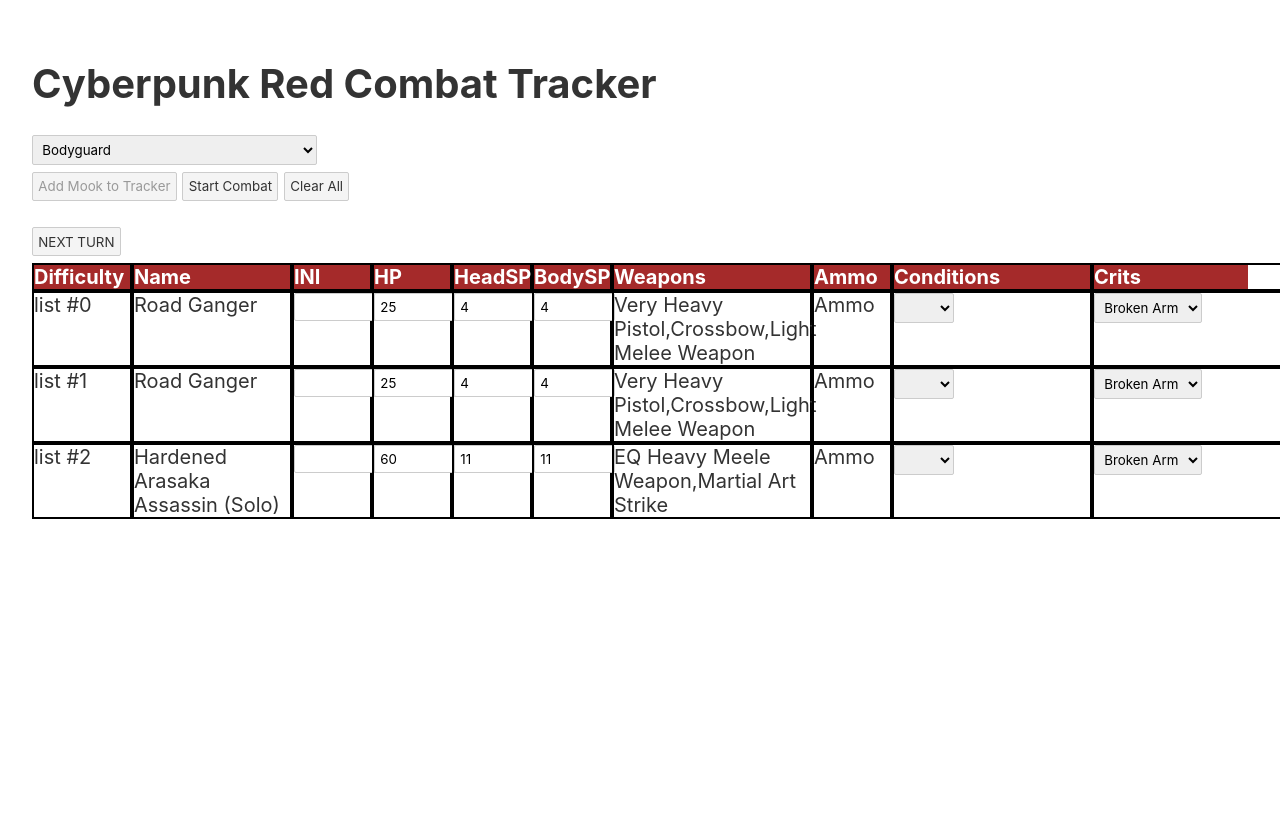
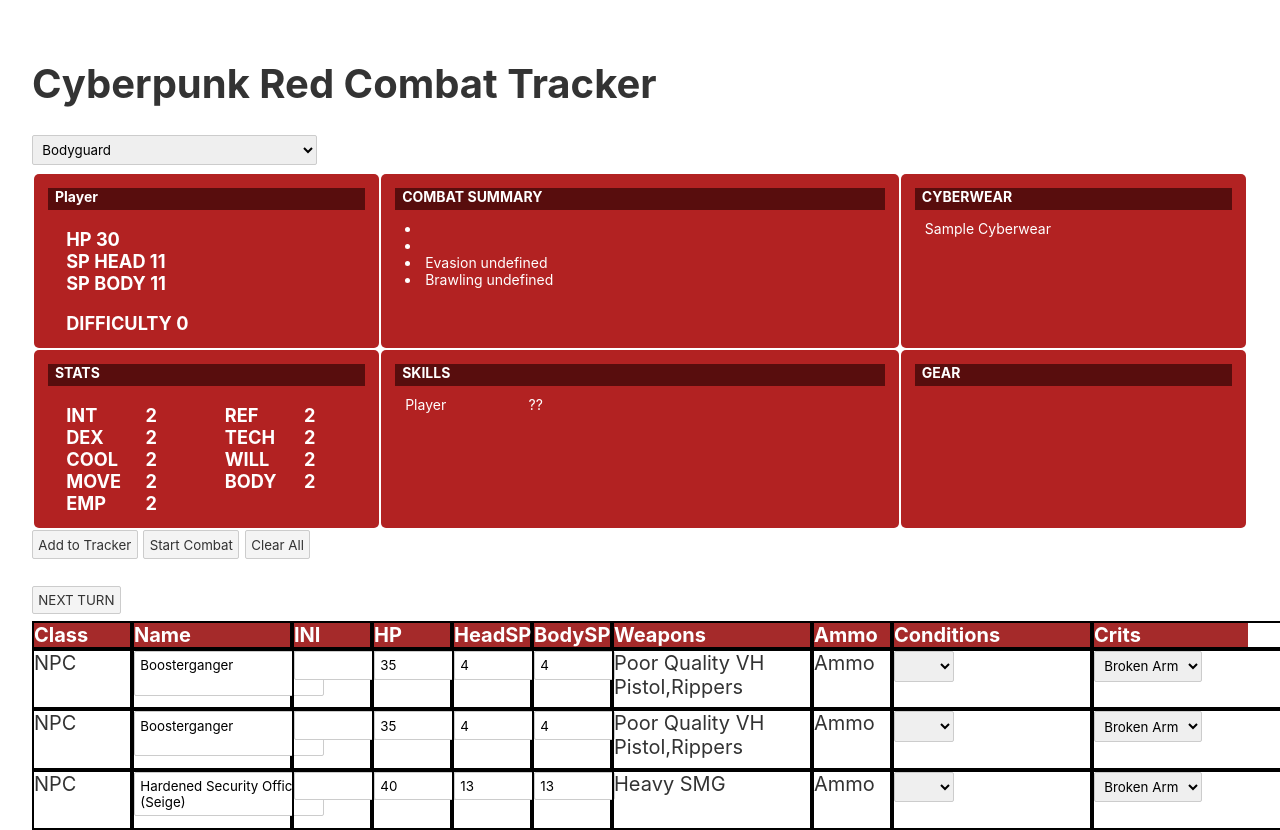
Before and after one commit to notevenagoat/CombatTrackerCPR, a Svelte app: page / in a window 1280 px wide. Shown: the top 830 px of the page. Before the commit the page ends 800 px from the top, so only its background shows below. Built offline with nearby package versions, Linux system fonts and the light colour scheme.

Commit message:
cleared up the files a bit, removed display validation

```diff
--- a/public/global.css
+++ b/public/global.css
@@ -39,6 +39,7 @@
 	box-sizing: border-box;
 	border: 1px solid #ccc;
 	border-radius: 2px;
+	resize: none;
 }
 
 input:disabled {
--- a/src/App.svelte
+++ b/src/App.svelte
@@ -3,9 +3,10 @@
   import SelectMook from "./components/SelectMook.svelte";
   import MookDisplay from "./components/MookDisplay.svelte";
   import { mooks, selectedMook } from "./stores.js";
+  import Modal from "./components/ModalShow.svelte";
 
-let selectionValidate
-  selectedMook.subscribe(value => {
+  let selectionValidate;
+  selectedMook.subscribe((value) => {
     selectionValidate = value;
   });
 </script>
@@ -16,19 +17,21 @@
   <div class="selection">
     <SelectMook />
   </div>
-{#if $selectedMook  != 666}
-<MookDisplay currentMook={$mooks[selectionValidate]}/>
-{/if}
+
+  <!-- <Modal>
+  <div slot="content">
+    <h1>mi mi mi asdasdasdasdas</h1>
+  </div>
+</Modal> -->
+
+  <MookDisplay currentMook={$mooks[selectionValidate]} />
+
   <div class="tracker">
     <TrackerDisplay />
   </div>
-
-
 </main>
 
 <style>
-
-
   .selection {
     min-width: 600px;
     width: 90%;
@@ -38,10 +41,14 @@
   }
 
   @media (max-width: 550px) {
-	main { font-size: 1em; }
+    main {
+      font-size: 1em;
+    }
   }
 
   @media (min-width: 551px) {
-	main { font-size: 1.25rem; }
+    main {
+      font-size: 1.25rem;
+    }
   }
 </style>
--- /dev/null
+++ b/src/components/ModalShow.svelte
@@ -0,0 +1,55 @@
+<script>
+let isOpen = false
+  function open() {
+    isOpen = true
+  }
+  function close() {
+    isOpen = false
+  }
+
+</script>
+{#if isOpen}
+<div class="modal">
+    <div class="backdrop" on:click={close} />
+
+    <div class="content-wrapper">
+
+      <div class="content">
+        <slot name="content" />
+      </div>
+
+    </div>
+  </div>
+{/if}
+
+
+<style>
+    div.modal {
+    position: fixed;
+    top: 0;
+    left: 0;
+    width: 100%;
+    height: 100vh;
+
+    display: flex;
+    justify-content: center;
+    align-items: center;
+  }
+  div.backdrop {
+    position: absolute;
+    width: 100%;
+    height: 100%;
+    background-color: rgba(0, 0, 0, 0.4);
+  }
+  div.content-wrapper {
+    z-index: 10;
+    max-width: 70vw;
+    border-radius: 0.3rem;
+    background-color: white;
+    overflow: hidden;
+  }
+  div.content {
+    max-height: 50vh;
+    overflow: auto;
+  }
+</style>
--- a/src/components/SelectMook.svelte
+++ b/src/components/SelectMook.svelte
@@ -1,19 +1,19 @@
 <script>
 import { mooks, selectedMook } from "../stores.js";
 
-
-
-let selected = 0;
+let dropdownSelection = 0;
 
 function handleSelection() {
-    $selectedMook=selected;
+    $selectedMook=dropdownSelection;
+
 }
 
 </script>
 
 <main>
-	<select bind:value={selected} on:click="{handleSelection}">
-        <!-- <option value="" disabled selected hidden>Please Choose...</option> -->
+	<select bind:value={dropdownSelection} on:click="{handleSelection}">
+        <option value=0> Add Player</option>
+
 		<optgroup label="Disposable Mooks">
         {#each $mooks as thisMook}
         {#if thisMook.difficulty === 1}
--- a/src/components/TrackerDisplay.svelte
+++ b/src/components/TrackerDisplay.svelte
@@ -1,50 +1,39 @@
-<!-- Adds mooks to the tracked one and displays the tracker
-perhaps i can move the add button as a separate component or chuck in in app.svelte? -->
-
 <!-- Need to createan unique idea when adding the mooks to the tracked mooks  -->
 <script>
   import { selectedMook, mooks } from "../stores.js";
-  import { v4 as uuidv4 } from "uuid";
-
   let trackedMooks = [];
 
-
   const addMook = (object) => {
-        let clone=JSON.parse(JSON.stringify(object))
+    let clone = JSON.parse(JSON.stringify(object));
     clone.maxHP = clone.trackedStats.hitPoints;
     trackedMooks = [...trackedMooks, clone];
     // adds the Mook into tracked Mooks
     // assigns maxhp
 
-      // $trackedMooks[$trackedMooks.length-1].id = uuidv4();
-    selectedMook.set(666);
   };
 
   //  sample data
-   addMook($mooks[2])
-   addMook($mooks[2])
-   addMook($mooks[20])
-
-
+  addMook($mooks[2]);
+  addMook($mooks[2]);
+  addMook($mooks[20]);
 
   const handleHP = (e, idList) => {
-
     if (
-      trackedMooks[idList].trackedStats.hitPoints  <
-      trackedMooks[idList].maxHP /2
+      trackedMooks[idList].trackedStats.hitPoints <
+      trackedMooks[idList].maxHP / 2
     ) {
-      e.target.style.background='#ff6666'
+      e.target.style.background = "#ff6666";
     } else {
-      e.target.style.background='#ffffff'
+      e.target.style.background = "#ffffff";
     }
   };
-
 </script>
 
+<!-- Adds mooks to the tracked one and displays the tracker
+perhaps i can move the add button as a separate component or chuck in in app.svelte? -->
+
 <main>
-  <button disabled={$selectedMook === 666} on:click={addMook($mooks[$selectedMook])}>
-    Add Mook to Tracker
-  </button>
+  <button on:click={addMook($mooks[$selectedMook])}> Add to Tracker </button>
 
   <button> Start Combat </button>
   <button> Clear All </button>
@@ -52,7 +41,7 @@
   <button> NEXT TURN </button>
   <div class="trackerGrid">
     <div class="trackingHeader">
-      <div>Difficulty</div>
+      <div>Class</div>
       <div>Name</div>
       <div>INI</div>
       <div>HP</div>
@@ -67,12 +56,14 @@
 
     {#each trackedMooks as tracked, number}
       <div class="trackingContainer">
-        <div>list #{number}</div>
-        <div>{ trackedMooks[number].name}</div>
+        <div>NPC</div>
+        <div>
+          <textarea bind:value={trackedMooks[number].name} cols="18" />
+        </div>
         <div>
           <input
             type="number"
-            bind:value={ trackedMooks[number].initiative}
+            bind:value={trackedMooks[number].initiative}
             min="0"
             max="100"
           />
@@ -81,7 +72,7 @@
           <input
             type="number"
             on:change={(e) => handleHP(e, number)}
-            bind:value={ trackedMooks[number].trackedStats.hitPoints}
+            bind:value={trackedMooks[number].trackedStats.hitPoints}
             min="0"
             max="100"
           />
@@ -89,7 +80,7 @@
         <div>
           <input
             type="number"
-            bind:value={ trackedMooks[number].trackedStats.armorHead}
+            bind:value={trackedMooks[number].trackedStats.armorHead}
             min="0"
             max="20"
           />
@@ -97,24 +88,24 @@
         <div>
           <input
             type="number"
-            bind:value={ trackedMooks[number].trackedStats.armorBody}
+            bind:value={trackedMooks[number].trackedStats.armorBody}
             min="0"
             max="20"
           />
         </div>
-        <div>{Object.values( trackedMooks[number].weapons)}</div>
+        <div>{Object.values(trackedMooks[number].weapons)}</div>
         <div>Ammo</div>
         <div>
-          <select bind:value={ trackedMooks[number].trackedStats.conditions}>
+          <select bind:value={trackedMooks[number].trackedStats.conditions}>
             <option> Test </option></select
           >
         </div>
         <div>
-          <select bind:value={ trackedMooks[number].trackedStats.conditions}>
+          <select bind:value={trackedMooks[number].trackedStats.conditions}>
             <option> Broken Arm </option></select
           >
         </div>
-        <div><textarea bind:value={ trackedMooks[number].notes} /></div>
+        <div><textarea bind:value={trackedMooks[number].notes} /></div>
       </div>
     {/each}
   </div>
--- a/src/stores.js
+++ b/src/stores.js
@@ -2,7 +2,8 @@
 import { writable, readable } from "svelte/store";
 
 export const trackedMooks = writable([]);
-export const selectedMook = writable(666);
+export const selectedMook = writable(0);
+
 
 export const hardenedMook_text = [
   "Mook is firing incendiary ammunition (CP:R page 346), but only has 10 rounds.",
@@ -43,6 +44,35 @@
   "Give them Gills (see CP:R page 363) and a round of Exotic Bodysculpting (see CP:R page 226). Shark? Arowana? You decide",
 ];
 export const mooks = readable([
+  {
+    id: 0,
+    name: "Player",
+    stats: {
+      int: 2,
+      ref: 2,
+      dex: 2,
+      tech: 2,
+      cool: 2,
+      will: 2,
+      move: 2,
+      body: 2,
+      emp: 2,
+    },
+    weapons: {
+      weapon1: "",
+      weapon2: "",
+    },
+    trackedStats: {
+      hitPoints: 30,
+      armorHead: 11,
+      armorBody: 11,
+    },
+    gear: "",
+    skills: {
+     Player: '??'
+    },
+    difficulty: 0,
+  },
   {
     id: 1,
     name: "Bodyguard",
```
Also changed, not shown: src/components/AddItem.svelte (deleted, +0 -13 lines), src/components/HPchange.svelte (deleted, +0 -10 lines), src/components/Item.svelte (deleted, +0 -16 lines), src/components/MookDisplay.svelte (+1 -6 lines), src/sorting.js (deleted, +0 -14 lines). Lines whose indentation alone changed are shown as unchanged.
